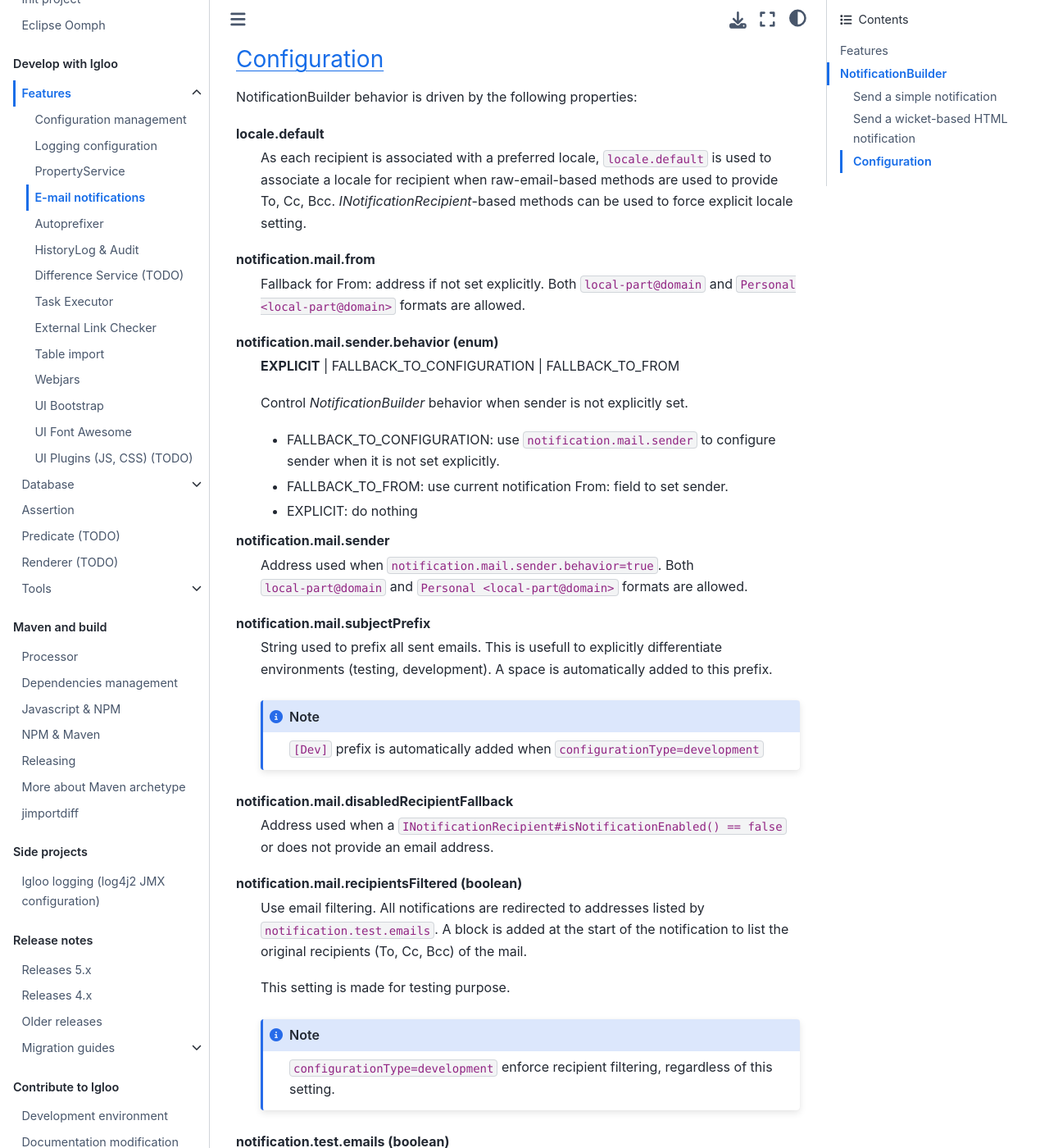
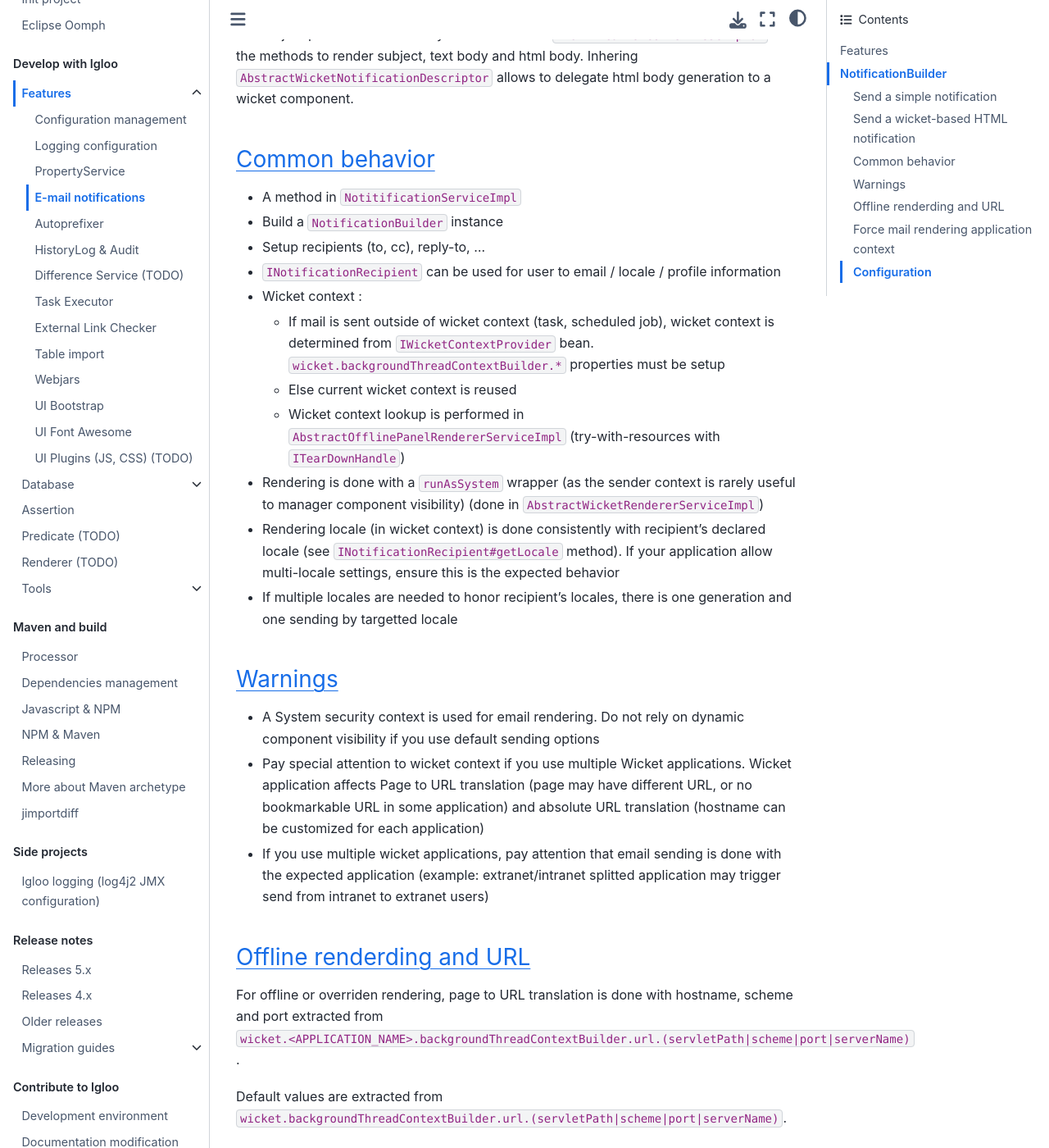
Before and after one commit to igloo-project/igloo-doc, a Sphinx documentation site: the page built from source/usage/features/Email-notification.md, in a window 1280 px wide and 1400 px high, scrolled down 1348 px. Shown: the whole window at 82% size. Built offline with Sphinx 7.4.7 and the Sphinx Book theme 1.1.4, drawn with Linux system fonts in a browser that asks for light colours; some of the changed text lies outside the part shown.

Commit message:
enhanced notification documentation

````diff
--- a/source/usage/features/Email-notification.md
+++ b/source/usage/features/Email-notification.md
@@ -43,6 +43,98 @@
 `INotificationContentDescriptor` with the methods to render subject, text body
 and html body. Inhering `AbstractWicketNotificationDescriptor` allows to
 delegate html body generation to a wicket component.
+
+
+### Common behavior
+
+* A method in `NotitificationServiceImpl`
+* Build a `NotificationBuilder` instance
+* Setup recipients (to, cc), reply-to, ...
+* `INotificationRecipient` can be used for user to email / locale / profile information
+* Wicket context :
+  * If mail is sent outside of wicket context (task, scheduled job), wicket
+    context is determined from `IWicketContextProvider` bean. `wicket.backgroundThreadContextBuilder.*`
+    properties must be setup
+  * Else current wicket context is reused
+  * Wicket context lookup is performed in `AbstractOfflinePanelRendererServiceImpl`
+    (try-with-resources with `ITearDownHandle`)
+* Rendering is done with a `runAsSystem` wrapper (as the sender context is rarely useful
+  to manager component visibility) (done in `AbstractWicketRendererServiceImpl`)
+* Rendering locale (in wicket context) is done consistently with recipient's declared
+  locale (see `INotificationRecipient#getLocale` method). If your application allow
+  multi-locale settings, ensure this is the expected behavior
+* If multiple locales are needed to honor recipient's locales, there is one generation
+  and one sending by targetted locale
+
+
+### Warnings
+
+* A System security context is used for email rendering. Do not rely on dynamic
+  component visibility if you use default sending options
+* Pay special attention to wicket context if you use multiple Wicket applications.
+  Wicket application affects Page to URL translation (page may have different URL,
+  or no bookmarkable URL in some application) and absolute URL translation
+  (hostname can be customized for each application)
+* If you use multiple wicket applications, pay attention that email sending is done
+  with the expected application (example: extranet/intranet splitted application may
+  trigger send from intranet to extranet users)
+
+
+### Offline renderding and URL
+
+For offline or overriden rendering, page to URL translation is done with hostname, scheme and port
+extracted from `wicket.<APPLICATION_NAME>.backgroundThreadContextBuilder.url.(servletPath|scheme|port|serverName)`.
+
+Default values are extracted from `wicket.backgroundThreadContextBuilder.url.(servletPath|scheme|port|serverName)`.
+
+Offline rendering are done by task or scheduled jobs.
+
+Overriden rendering is needed if we want to render the page with an different wicket application.
+
+`APPLICATION_NAME` is the wicket application name (`WebApplication.getName()`). It defaults to
+wicket application servlet filter name, but it can be overriden in constructor :
+
+```java
+	public ExtranetFront() {
+		super();
+		this.setName("extranet");
+	}
+```
+
+
+### Force mail rendering application context
+
+To force email rendering within a given application (to ensure that absolute URLs are valid):
+
+* override your `I*NotificationContentDescriptorFactory#context(Locale locale)` method
+  to provide your own wicket application.
+
+  ```java
+  @Override
+	protected IExecutionContext context(Locale locale) {
+		return getWicketContextProvider().context(extranetFront, locale);
+	}
+  ```
+
+* setup your wicket application name (used by configuration keys):
+
+  ```java
+    public ExtranetFront() {
+      super();
+      this.setName("extranet");
+    }
+  ```
+
+* add to your configuration application needed hostname, port, scheme and servletPath configurations
+
+  ```ini
+
+  wicket.extranet.backgroundThreadContextBuilder.url.scheme=https
+  wicket.extranet.backgroundThreadContextBuilder.url.serverName=domain.com
+  wicket.extranet.backgroundThreadContextBuilder.url.serverPort=443
+  # servletPath may need to be set if root path is not used
+  ```
+
 
 ### Configuration
 
@@ -112,3 +204,17 @@
 
 : Space separated list of emails receiving all notifications when
   `notification.mail.recipientsFiltered=true`.
+
+wicket.backgroundThreadContextBuilder.url.(servletPath|scheme|port|serverName)
+
+: servletPath (root path), scheme (http or https), port (80 or 443) and serverName
+  to use to generate absolute page URLs. This is default value used when application
+  values are not provided (see next entry). This is needed for all wicket HTML
+  rendering outside of a wicket request. (if a Wicket context is available, then
+  these values are extracted from HTTP request).
+
+wicket.APPLICATION_NAME.backgroundThreadContextBuilder.url.(servletPath|scheme|port|serverName)
+
+: see previous entry. This values allow to override setting by wicket application name.
+  Example : it allows to handle extranet and intranet in separated applications, each with
+  their own domain name.
````
